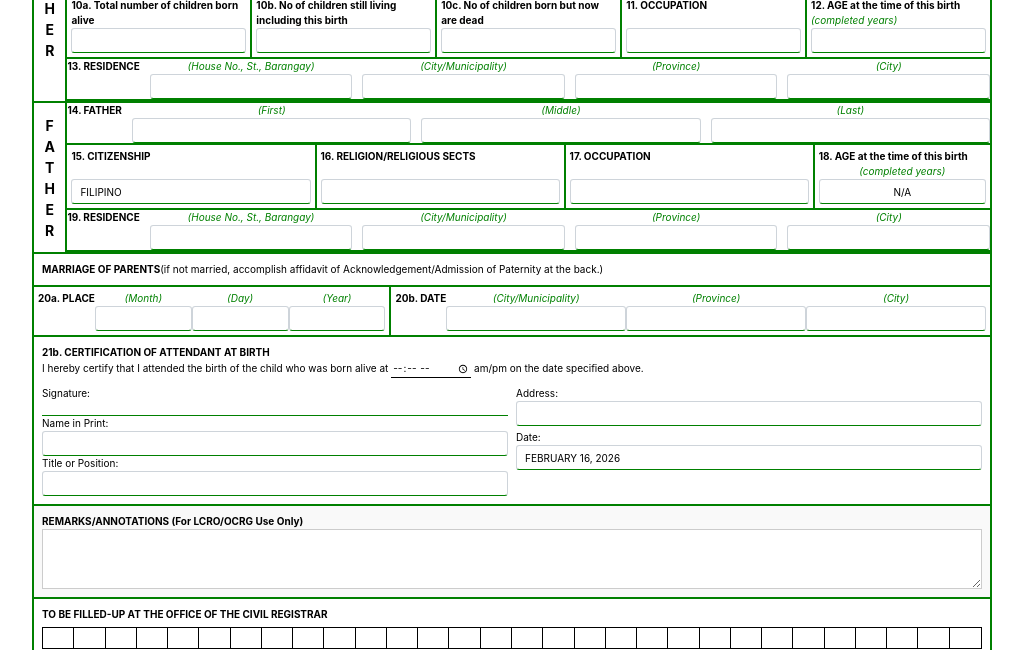
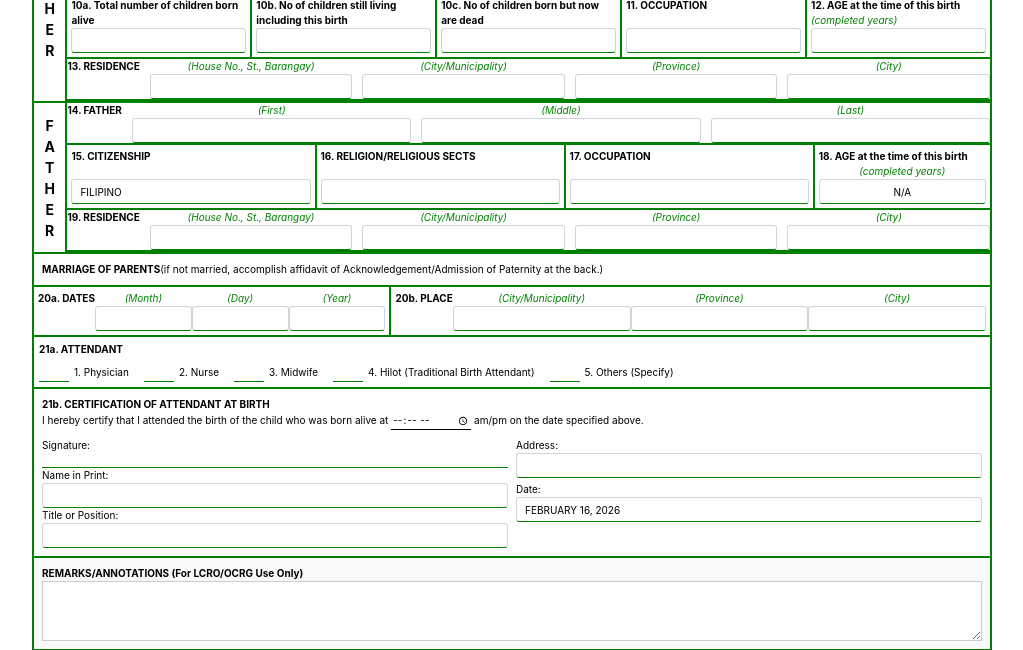
Before and after one commit to xczREI/birth, a PHP site: page /birth_page_1.php in a window 1280 px wide. Shown: the part 511-1161 px from the top of the page, without its empty margins (128-1151 px from the left). Run offline with PHP 8.4, Linux system fonts and the light colour scheme.

Commit message:
2:24 commit

```diff
--- a/birth_page_1.php
+++ b/birth_page_1.php
@@ -345,7 +345,7 @@ include 'mycon.php';
 		<div class="flex-col-form">
 			<div>
                 <div style="display: flex;">
-				<strong>20a. PLACE</strong>
+				<strong>20a. DATES</strong>
 					<div style="flex: .4; display: flex; flex-direction: column;">
 						<span class="label-green">(Month)</span>
 						<input type="text" name="mother_brgy" class="form-control form-control-sm text-center" id="marriage_place">
@@ -366,7 +366,7 @@ include 'mycon.php';
 		</div>
         <div class="flex-col-form" style="flex: 1.7; ">
 			<div style="display: flex;">
-				<strong>20b. DATE</strong>
+				<strong>20b. PLACE</strong>
 
 					<div style="flex: 1; display: flex; flex-direction: column;">
 						<span class="label-green">(City/Municipality)</span>
@@ -385,8 +385,46 @@ include 'mycon.php';
 
 			</div>
 		</div>
+	</div>
+	<div class="flex-row-form" style="flex-direction: column; padding: 5px;">
+    <div style="margin-bottom: 5px;">
+        <strong>21a. ATTENDANT</strong>
+    </div>
 
-	</div>
+    <div style="display: flex; flex-wrap: wrap; gap: 15px; align-items: center;">
+
+        <div class="d-flex align-items-center">
+            <input type="text" class="form-control form-control-sm text-center" name="attendant1"
+                   style="width: 30px; height: 20px; border-top: none; border-right:none; border-left: none; border-bottom: 1px solid green !important; margin-right: 5px; border-radius: 0;">
+            <span>1. Physician</span>
+        </div>
+
+        <div class="d-flex align-items-center">
+            <input type="text" class="form-control form-control-sm text-center" name="attendant2"
+                   style="width: 30px; height: 20px; border-top: none; border-right:none; border-left: none; border-bottom: 1px solid green !important; margin-right: 5px; border-radius: 0;">
+            <span>2. Nurse</span>
+        </div>
+
+        <div class="d-flex align-items-center">
+            <input type="text" class="form-control form-control-sm text-center" name="attendant3"
+                   style="width: 30px; height: 20px; border-top: none; border-right:none; border-left: none; border-bottom: 1px solid green !important; margin-right: 5px; border-radius: 0;">
+            <span>3. Midwife</span>
+        </div>
+
+        <div class="d-flex align-items-center">
+            <input type="text" class="form-control form-control-sm text-center" name="attendant4"
+                   style="width: 30px; height: 20px; border-top: none; border-right:none; border-left: none; border-bottom: 1px solid green !important; margin-right: 5px; border-radius: 0;">
+            <span>4. Hilot (Traditional Birth Attendant)</span>
+        </div>
+
+        <div class="d-flex align-items-center">
+            <input type="text" class="form-control form-control-sm text-center" name="attendant5"
+                   style="width: 30px; height: 20px; border-top: none; border-right:none; border-left: none; border-bottom: 1px solid green !important; margin-right: 5px; border-radius: 0;">
+            <span>5. Others (Specify)</span>
+        </div>
+
+    </div>
+</div>
 
     <div class="flex-row-form flex-column p-2">
         <strong>21b. CERTIFICATION OF ATTENDANT AT BIRTH</strong>
```
Also changed, not shown: birth_page_2.php (+21 -20 lines).
